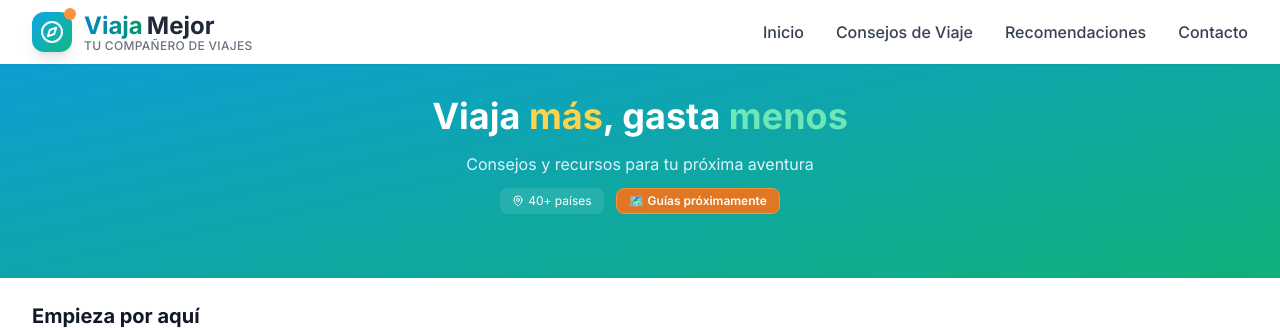
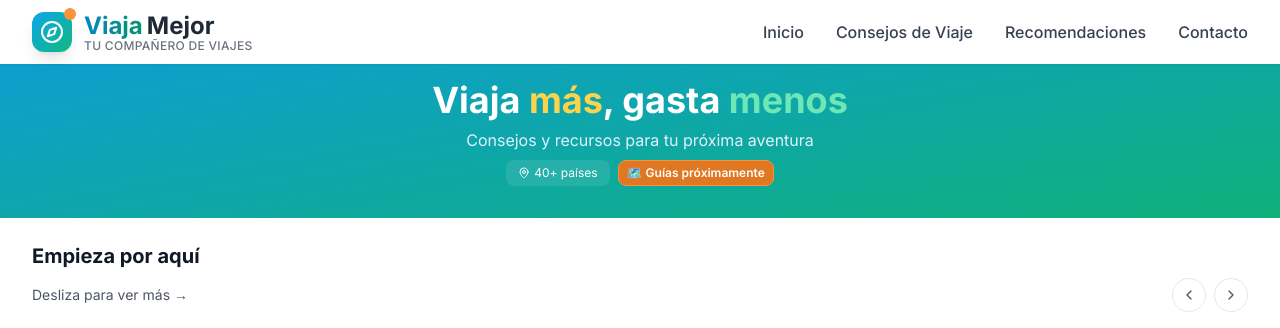
Before and after one commit to paredeswebs17/viajamejor, a React (Vite) app: page / in a window 1280 px wide. Shown: the top 328 px of the page. Built offline with nearby package versions, Linux system fonts and the light colour scheme; grey boxes are pictures that could not be loaded.

Commit message:
Reduce hero section height

```diff
--- a/src/components/Hero.tsx
+++ b/src/components/Hero.tsx
@@ -2,27 +2,27 @@ import { MapPin } from 'lucide-react';
 
 const Hero = () => {
   return (
-    <section className="relative bg-gradient-to-br from-sky-500 to-emerald-500 text-white pt-24 pb-16 hero">
+    <section className="relative bg-gradient-to-br from-sky-500 to-emerald-500 text-white pt-20 pb-8">
       {/* Background Pattern */}
       <div className="absolute inset-0 bg-black/5"></div>
 
       <div className="relative max-w-6xl mx-auto text-center px-4">
         {/* Título principal */}
-        <h1 className="text-2xl sm:text-3xl lg:text-4xl font-bold mb-4 leading-tight">
+        <h1 className="text-2xl sm:text-3xl lg:text-4xl font-bold mb-2 leading-tight">
           Viaja <span className="text-amber-300">más</span>, gasta <span className="text-emerald-300">menos</span>
         </h1>
 
-        <p className="text-base text-sky-100 mb-3">
+        <p className="text-base text-sky-100 mb-2">
           Consejos y recursos para tu próxima aventura
         </p>
 
         {/* Stats compactos */}
-        <div className="flex flex-wrap justify-center gap-3 text-xs">
+        <div className="flex flex-wrap justify-center gap-2 text-xs">
           <div className="flex items-center bg-white/10 backdrop-blur-sm rounded-lg px-3 py-1">
             <MapPin className="h-3 w-3 mr-1" />
             <span>40+ países</span>
           </div>
-          <div className="flex items-center bg-orange-500/90 backdrop-blur-sm rounded-lg px-3 py-1 animate-pulse border border-orange-400">
+          <div className="flex items-center bg-orange-500/90 backdrop-blur-sm rounded-lg px-2 py-1 animate-pulse border border-orange-400">
             <span className="mr-1">🗺️</span>
             <span className="font-semibold">Guías próximamente</span>
           </div>
```
